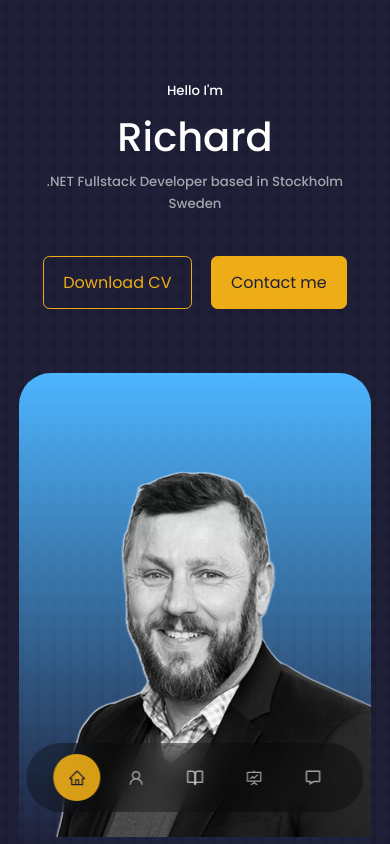
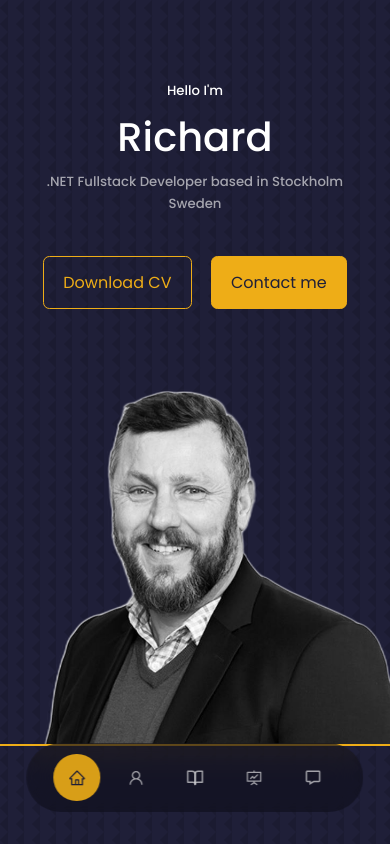
Before and after one commit to RichardChalk/portfolio, a React (Create React App) app: page / in a window 390 px wide. Shown: the top 844 px of the page. Built offline with nearby package versions, Linux system fonts and the light colour scheme.

Commit message:
fixing responsiveness

```diff
--- a/src/components/experience/experience.css
+++ b/src/components/experience/experience.css
@@ -5,7 +5,7 @@
 .experience__container {
   display: grid;
   grid-template-columns: 1fr 1fr;
-  gap: 2rem;
+  gap: 3rem;
 }
 
 /* Grabs the 2 divs (Frontend & Backend) */
--- a/src/components/header/header.css
+++ b/src/components/header/header.css
@@ -41,7 +41,7 @@ header {
 }
 
 /* Image ====================================== */
-.me {
+/* .me {
   background: linear-gradient(var(--colour-primary-header-image), transparent);
   width: 22rem;
   height: 30rem;
@@ -50,15 +50,26 @@ header {
   margin-top: 4rem;
   border-radius: 2rem 2rem 0 0;
   overflow: hidden;
-  padding: 5rem 1.5rem 1.5rem 1.5rem;
-  /* Needed for my own image? */
-  padding: 5rem 0 0 0;
-}
+  padding: 5rem 1.5rem 1.5rem 1.5rem; */
+/* Needed for my own image? */
+/* padding: 5rem 0 0 0;
+} */
 
 /* Needed for my own image? */
-.me > img {
+/* .me > img {
   width: 24rem;
   height: 24rem;
+  object-fit: contain;
+} */
+
+.me {
+  width: 30rem;
+  position: absolute;
+  left: calc(50% - 15rem);
+  margin-top: 4rem;
+  overflow: hidden;
+  border-right: 2px solid var(--colour-primary);
+  border-bottom: 2px solid var(--colour-primary);
 }
 
 /* Scroll Down text ====================================== */
--- a/src/index.css
+++ b/src/index.css
@@ -28,7 +28,7 @@
   --container-width-md: 86%;
   --container-width-sm: 90%;
 
-  --transition: all 400ms ease;
+  --transition: all 600ms ease;
 }
 
 html {
```
